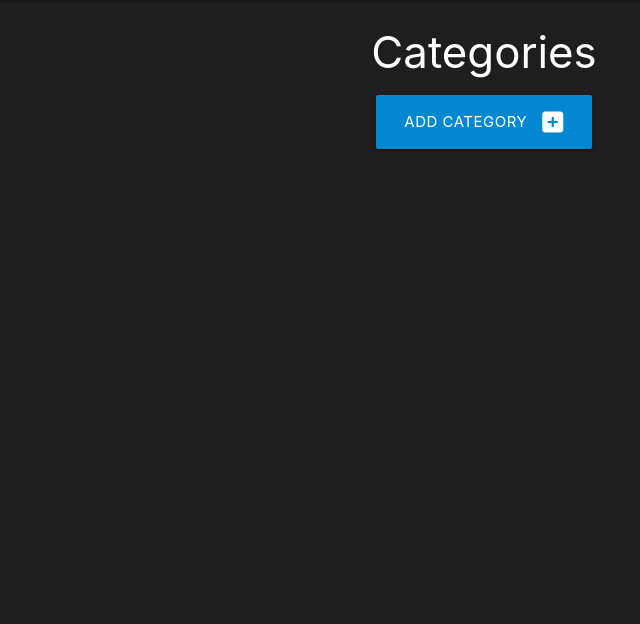
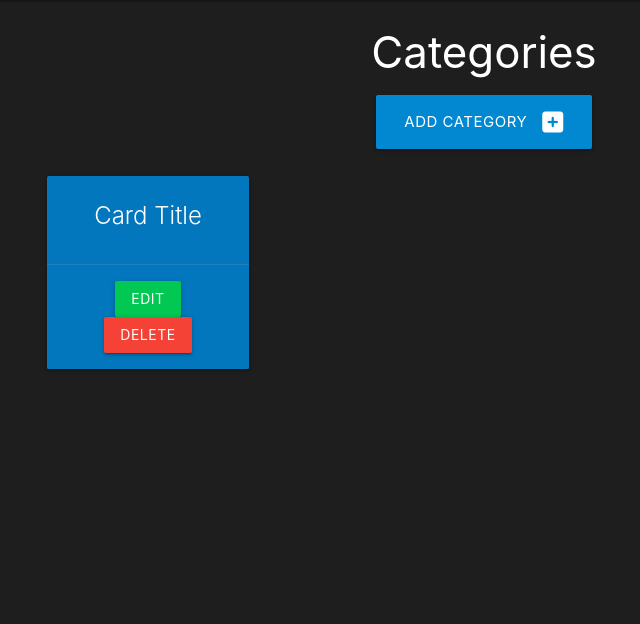
Before and after one commit to joshfreeman00/task-manager-WT, a Flask app: page /categories in a window 1280 px wide. Shown: the part 64-688 px from the top of the page, without its empty margins (156-796 px from the left). Run offline with Flask 2, Linux system fonts and the light colour scheme; some libraries are stand-ins or nearby versions.

Commit message:
Add basic card for categories

```diff
--- a/taskmanager/templates/categories.html
+++ b/taskmanager/templates/categories.html
@@ -11,4 +11,18 @@
     </div>
 </div>
 
+<div class="row">
+    <div class="col s12 m6 l3">
+      <div class="card light-blue darken-3 center-align">
+        <div class="card-content white-text">
+          <span class="card-title">Card Title</span>
+        </div>
+        <div class="card-action grey-text lighten-1">
+          <a href="#" class="btn green accent-4">Edit</a>
+          <a href="#" class="btn red">Delete</a>
+        </div>
+      </div>
+    </div>
+  </div>
+
 {% endblock %}
```
